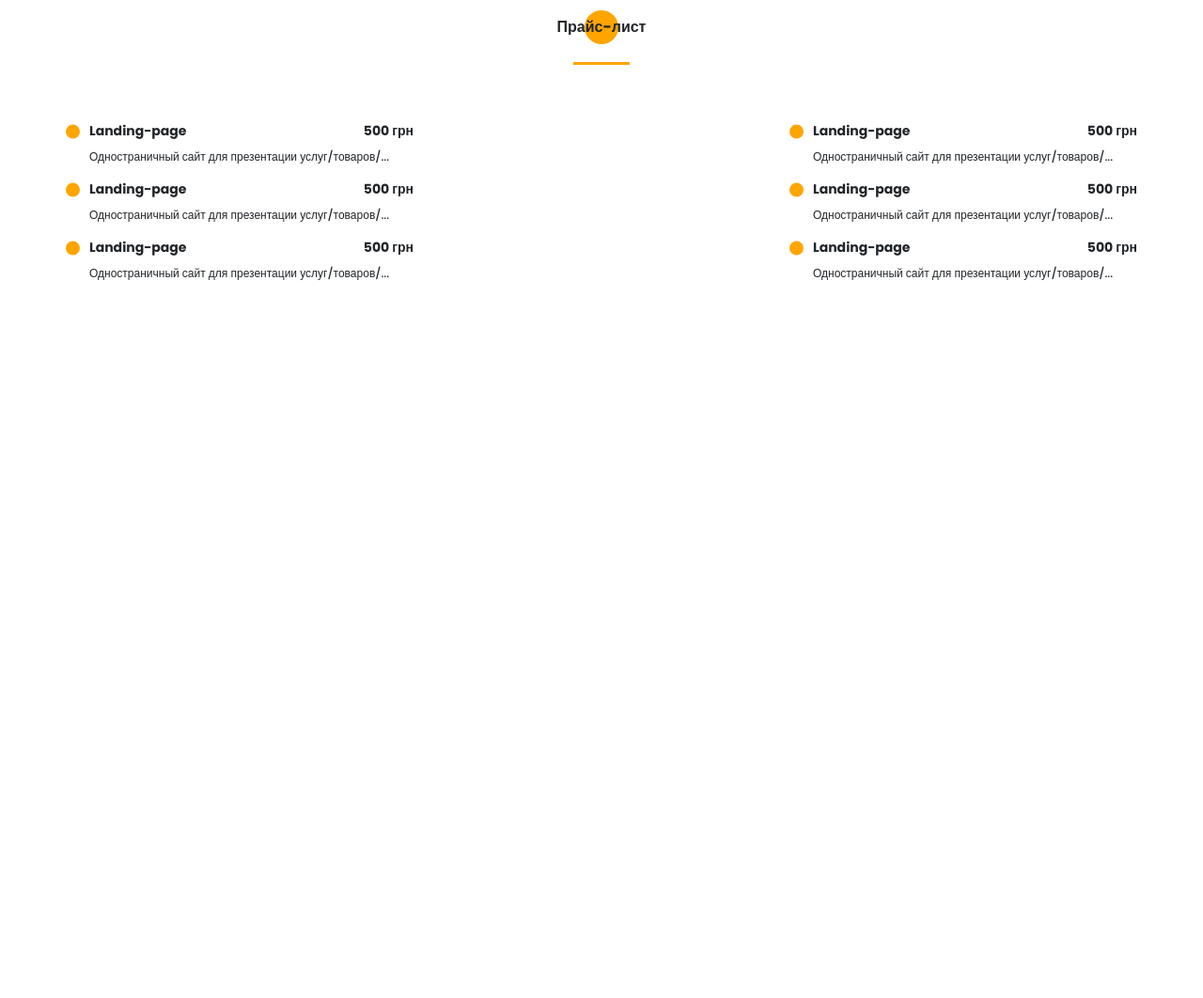
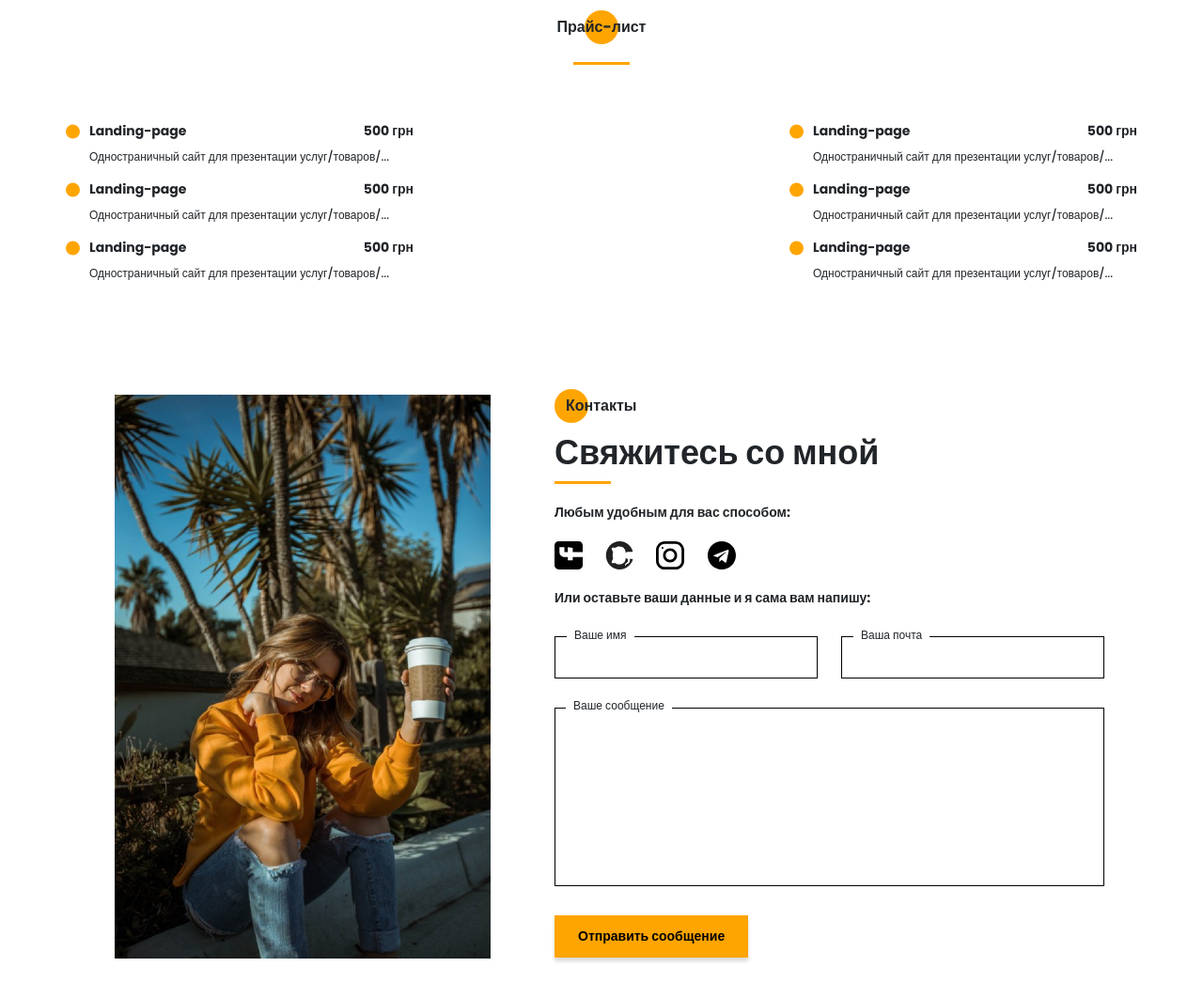
Before and after one commit to Yevhen-start/portfolio-project, a website: page src/index.html in a window 1280 px wide. Shown: the part 4359-5421 px from the top of the page at 94% size. Before the commit the page ends 4659 px from the top, so only its background shows below. Drawn offline with Linux system fonts and the light colour scheme.

Commit message:
added section cintacts

```diff
--- a/src/index.html
+++ b/src/index.html
@@ -438,6 +438,55 @@
     </div>
   </section>
   <!-- ./price -->
+  <!-- contacts -->
+  <section class="contacts">
+    <div class="container">
+      <div class="contacts__wrapper">
+        <div class="contacts__photo">
+          <img src="./img/main_photo.jpg" alt="photo">
+        </div>
+        <div class="contacts__description">
+          <h2 class="title title--fz16 contacts__title">Контакты</h2>
+          <div class="title title-fz36 contacts__subtitle">Свяжитесь со мной</div>
+          <div class="divider"></div>
+          <div class="title title--fz14 contacts__text">Любым удобным для вас способом:</div>
+          <div class="contacts__socials">
+            <a href="#!" class="contacts__link">
+              <img src="./icons/social/facebook.svg" alt="facebook">
+            </a>
+            <a href="#!" class="contacts__link">
+              <img src="./icons/social/github.svg" alt="github">
+            </a>
+            <a href="#!" class="contacts__link">
+              <img src="./icons/social/instagram.svg" alt="instagram">
+            </a>
+            <a href="#!" class="contacts__link">
+              <img src="./icons/social/telegram.svg" alt="telegram">
+            </a>
+          </div>
+          <div class="title title--fz14 contacts__text">Или оставьте ваши данные и я сама вам напишу:</div>
+          <form action="#" class="contacts__form">
+            <div class="contacts__input">
+              <input name="name" id="name" type="text">
+              <label for="name">Ваше имя</label>
+            </div>
+            <div class="contacts__input">
+              <input name="email" id="email" type="email">
+              <label for="email">Ваша почта</label>
+            </div>
+            <div class="contacts__textarea">
+              <textarea name="text" id="text"></textarea>
+              <label for="text">Ваше сообщение</label>
+            </div>
+            <div>
+              <button class="btn contacts__btn">Отправить сообщение</button>
+            </div>
+          </form>
+        </div>
+      </div>
+    </div>
+  </section>
+  <!-- ./contacts -->
   <script src="js/script.js"></script>
 </body>
 </html>
--- /dev/null
+++ b/src/sass/blocks/_contacts.scss
@@ -0,0 +1,83 @@
+.contacts {
+  padding-top: 120px;
+  padding-bottom: 90px;
+
+  &__title {
+    position: relative;
+    padding-left: 12px;
+
+    @include circle;
+  }
+  &__wrapper {
+    padding: 0 35px 0 52px;
+    display: grid;
+    grid-template-columns: 400px 585px;
+    justify-content: space-between;
+  }
+  &__description {
+
+    .divider {
+      margin: 0;
+    }
+  }
+  &__text,
+  &__socials {
+    margin-top: 20px;
+  }
+  &__link {
+    margin-right: 20px;
+    img {
+      max-width: 30px;
+      max-height: 30px;
+      height: 100%;
+      width: 100%;
+    }
+  }
+  &__form {
+    margin-top: 30px;
+    display: grid;
+    grid-template: 45px 190px 45px / repeat(2, 280px);
+    justify-content: space-between;
+    row-gap: 31px;
+
+    label {
+      position: absolute;
+      height: 18px;
+      padding: 0 8px;
+      background-color: $white-color;
+      font-size: 12px;
+      display: block;
+      top: -8px;
+      left: 12px;
+    }
+  }
+  &__input {
+    border: 1px solid $black-color;
+    position: relative;
+
+    input {
+      width: 100%;
+      height: 100%;
+      padding-left: 0 20px;
+      font-size: 12px;
+      line-height: 18px;
+    }
+  }
+  &__textarea {
+    grid-column: 1 / 3;
+    position: relative;
+
+    textarea {
+      width: 100%;
+      height: 100% !important;
+      resize: none;
+      border: 1px solid $black-color;
+      padding: 20px;
+    }
+  }
+  &__btn {
+    font-weight: 700;
+    font-size: 14px;
+    line-height: 21px;
+  }
+}
--- a/src/sass/style.scss
+++ b/src/sass/style.scss
@@ -36,3 +36,4 @@
 @import 'blocks/experience';
 @import 'blocks/portfolio';
 @import 'blocks/price';
+@import 'blocks/contacts';
```
Also changed, not shown: src/css/style.min.css.
